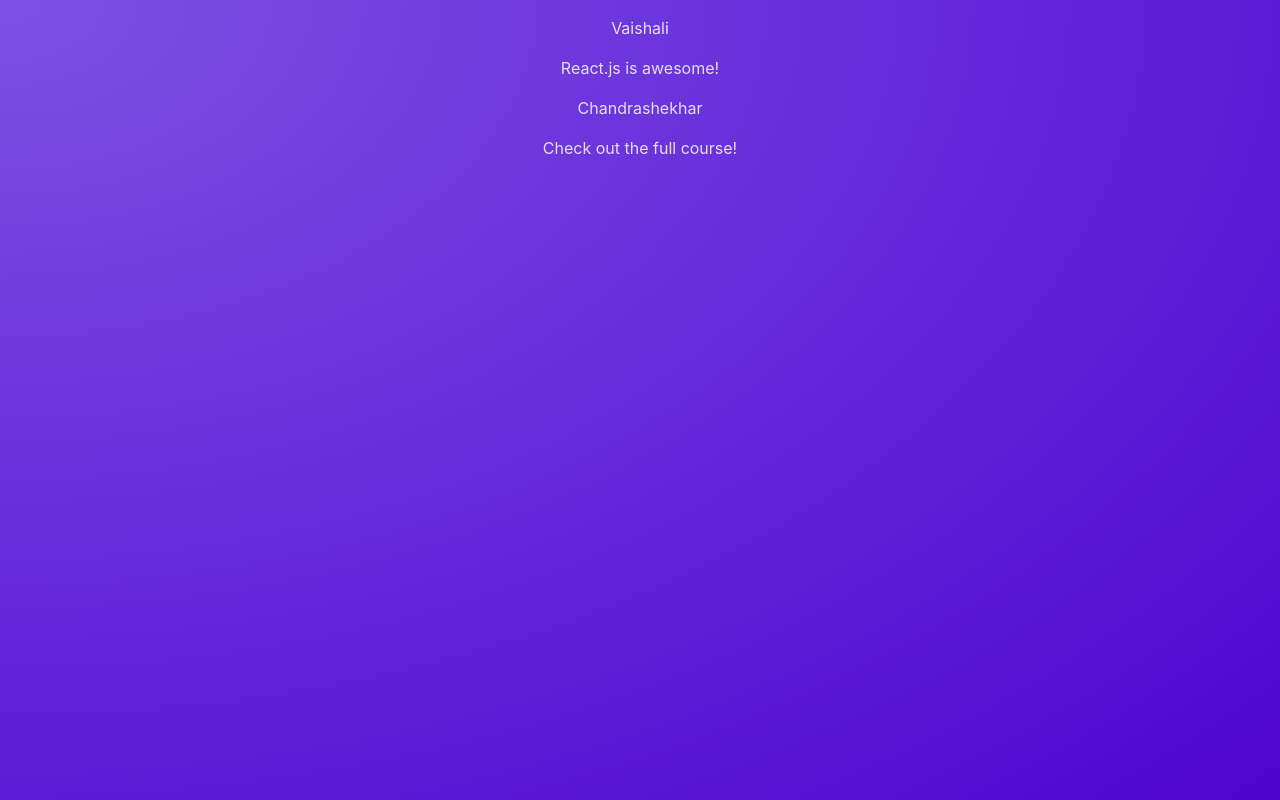
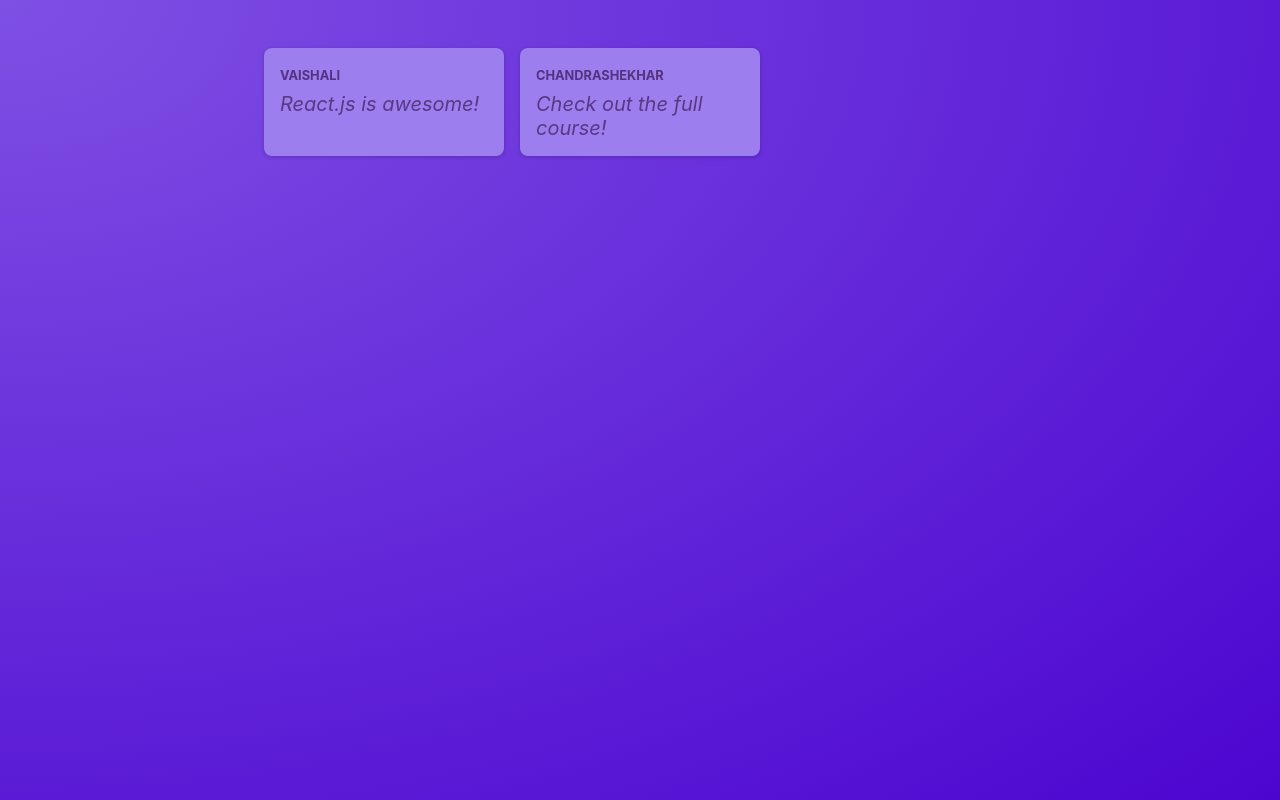
Before and after one commit to Vaishu1293/react-crash-course, a React (Vite) app in the folder _1_react-crash-course/: page / in a window 1280 px wide. Built offline with nearby package versions, Linux system fonts and the light colour scheme.

Commit message:
posts-list-component

```diff
--- a/_1_react-crash-course/src/App.css
+++ b/_1_react-crash-course/src/App.css
@@ -18,7 +18,7 @@
 
 body {
   margin: 0;
-  text-align: center;
+  /* text-align: center; */
   color: #e6ddf9;
 }
 
--- a/_1_react-crash-course/src/App.jsx
+++ b/_1_react-crash-course/src/App.jsx
@@ -1,5 +1,5 @@
 import './App.css';
-import Post from './components/Post';
+import PostsList from './components/PostsList';
 
 function add(a, b) {
   return a + b;
@@ -10,10 +10,9 @@
   add(1, 2);
   add(5, 7);
 
-  return <main>
-    <Post author="Vaishali" body="React.js is awesome!" />
-    <Post author="Chandrashekhar" body="Check out the full course!" />
-  </main>;
+  return (<main>
+    <PostsList/>
+  </main>);
 }
 
 export default App
--- a/_1_react-crash-course/src/components/Post.jsx
+++ b/_1_react-crash-course/src/components/Post.jsx
@@ -1,3 +1,6 @@
+import classes from './Post.module.css';
+
+
 // const names = ['Vaishali', 'Chandrashekhar', 'Sharmila', 'Shivakumar', 'Pammy'];
 
 function Post(props) {
@@ -5,10 +8,10 @@
     // const chosenName =  Math.random() > 0.5 ? names[0] : names [1];
 
     return (
-        <div>
-            <p>{props.author}</p>
-            <p>{props.body}</p>
-        </div>
+        <li className={classes.post}>
+            <p className={classes.author}>{props.author}</p>
+            <p className={classes.text}>{props.body}</p>
+        </li>
     );
 }
 
--- /dev/null
+++ b/_1_react-crash-course/src/components/Post.module.css
@@ -0,0 +1,35 @@
+.post {
+    margin: 1rem 0;
+    padding: 1rem;
+    background-color: #9c7eee;
+    border-radius: 8px;
+    box-shadow: 0 1px 4px rgba(0, 0, 0, 0.2);
+    animation: animate-in 1s ease-out forwards;
+  }
+
+  .author {
+    font-size: 0.8rem;
+    font-weight: bold;
+    color: #543280;
+    margin: 0;
+    text-transform: uppercase;
+  }
+
+  .text {
+    white-space: pre-wrap;
+    font-size: 1.25rem;
+    margin: 0.25rem 0 0 0;
+    color: #593884;
+    font-style: italic;
+  }
+
+  @keyframes animate-in {
+    from {
+      opacity: 0;
+      transform: translateY(1rem);
+    }
+    to {
+      opacity: 1;
+      transform: translateY(0);
+    }
+  }
--- /dev/null
+++ b/_1_react-crash-course/src/components/PostsList.jsx
@@ -0,0 +1,11 @@
+import Post from './Post';
+import classes from './PostsList.module.css';
+
+function PostsList() {
+    return (<ul className={classes.posts}>
+        <Post author="Vaishali" body="React.js is awesome!" />
+        <Post author="Chandrashekhar" body="Check out the full course!" />
+    </ul>);
+}
+
+export default PostsList;
--- /dev/null
+++ b/_1_react-crash-course/src/components/PostsList.module.css
@@ -0,0 +1,10 @@
+.posts {
+    list-style: none;
+    max-width: 50rem;
+    margin: 1rem auto;
+    padding: 1rem 0;
+    display: grid;
+    gap: 1rem;
+    grid-template-columns: repeat(3, 30%);
+    justify-content: center;
+  }
```
